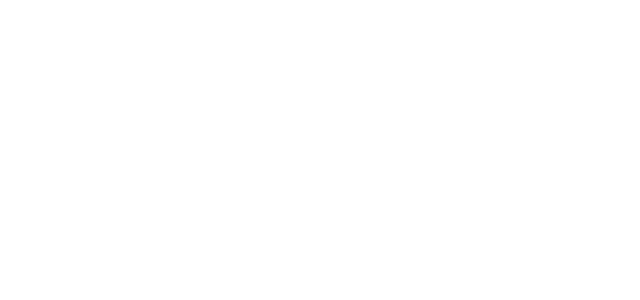
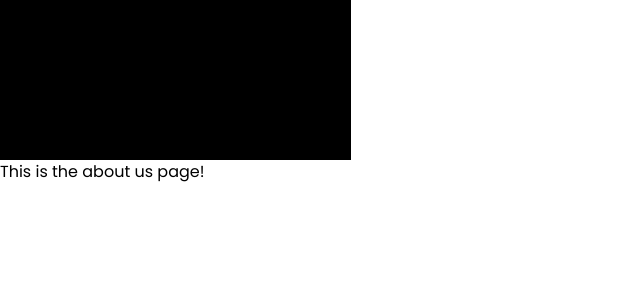
Before and after one commit to jordanrwm/thepaperearth, a SvelteKit app: page /about in a window 1280 px wide. Before the commit this address had no page. Shown: the top 300 px of the page, without its empty margins (0-640 px from the left). Built offline with nearby package versions, Linux system fonts and the light colour scheme.

Commit message:
skeleton set up

```diff
--- a/package.json
+++ b/package.json
@@ -23,6 +23,7 @@
 		"postcss": "^8.4.21",
 		"prettier": "^2.8.0",
 		"prettier-plugin-svelte": "^2.8.1",
+		"sass": "^1.60.0",
 		"svelte": "^3.54.0",
 		"svelte-check": "^3.0.1",
 		"tailwindcss": "^3.2.7",
--- a/src/app.html
+++ b/src/app.html
@@ -7,6 +7,6 @@
 		%sveltekit.head%
 	</head>
 	<body data-sveltekit-preload-data="hover">
-		<div style="display: contents">%sveltekit.body%</div>
+		<div class="flex flex-col flex-auto bg-zinc-800 text-white">%sveltekit.body%</div>
 	</body>
 </html>
--- /dev/null
+++ b/src/lib/components/Navbar.svelte
@@ -0,0 +1,34 @@
+<nav class="nav">
+	<ul class="nav-links">
+		<li><a class="nav-link" href="/">Home</a></li>
+		<li><a class="nav-link" href="/about">About</a></li>
+		<li><a class="nav-link" href="/music">Music</a></li>
+		<li><a class="nav-link" href="/contact">Contact</a></li>
+	</ul>
+</nav>
+
+<style lang="scss">
+	.nav {
+		height: 160px;
+		display: flex;
+		align-items: center;
+		justify-content: center;
+		background-color: black;
+	}
+
+	.nav-links {
+		display: flex;
+
+		li:first-child .nav-link {
+			margin-left: 0;
+		}
+
+		li:last-child .nav-link {
+			margin-right: 0;
+		}
+	}
+
+	.nav-link {
+		margin: 0 24px;
+	}
+</style>
--- a/src/routes/+layout.svelte
+++ b/src/routes/+layout.svelte
@@ -1,3 +1,11 @@
-<script>
+<script lang="ts">
+	import Navbar from '$lib/components/Navbar.svelte';
 	import '../app.scss';
 </script>
+
+<svelte:head>
+	<meta name="viewport" content="width=device-width, initial-scale=1.0" />
+</svelte:head>
+
+<Navbar />
+<slot />
--- a/src/routes/+page.svelte
+++ b/src/routes/+page.svelte
@@ -1,2 +1 @@
-<h1>Welcome to SvelteKit</h1>
-<p>Visit <a href="https://kit.svelte.dev">kit.svelte.dev</a> to read the documentation</p>
+<div class="flex flex-col items-center justify-center flex-auto p-4">This is the homepage!</div>
--- /dev/null
+++ b/src/routes/about/+page.svelte
@@ -0,0 +1,3 @@
+<div class="flex flex-col items-center justify-center flex-auto p-4">
+	This is the about us page!
+</div>
--- /dev/null
+++ b/src/routes/calendar/+page.svelte
@@ -0,0 +1,3 @@
+<div class="flex flex-col items-center justify-center flex-auto p-4">
+	This is the calendar page!
+</div>
--- /dev/null
+++ b/src/routes/contact/+page.svelte
@@ -0,0 +1 @@
+<div class="flex flex-col items-center justify-center flex-auto p-4">This is the contact page!</div>
--- /dev/null
+++ b/src/routes/music/+page.svelte
@@ -0,0 +1 @@
+<div class="flex flex-col items-center justify-center flex-auto p-4">This is the music page!</div>
```
Also changed, not shown: 1 other file (tests, documents, lock files or other folders).
